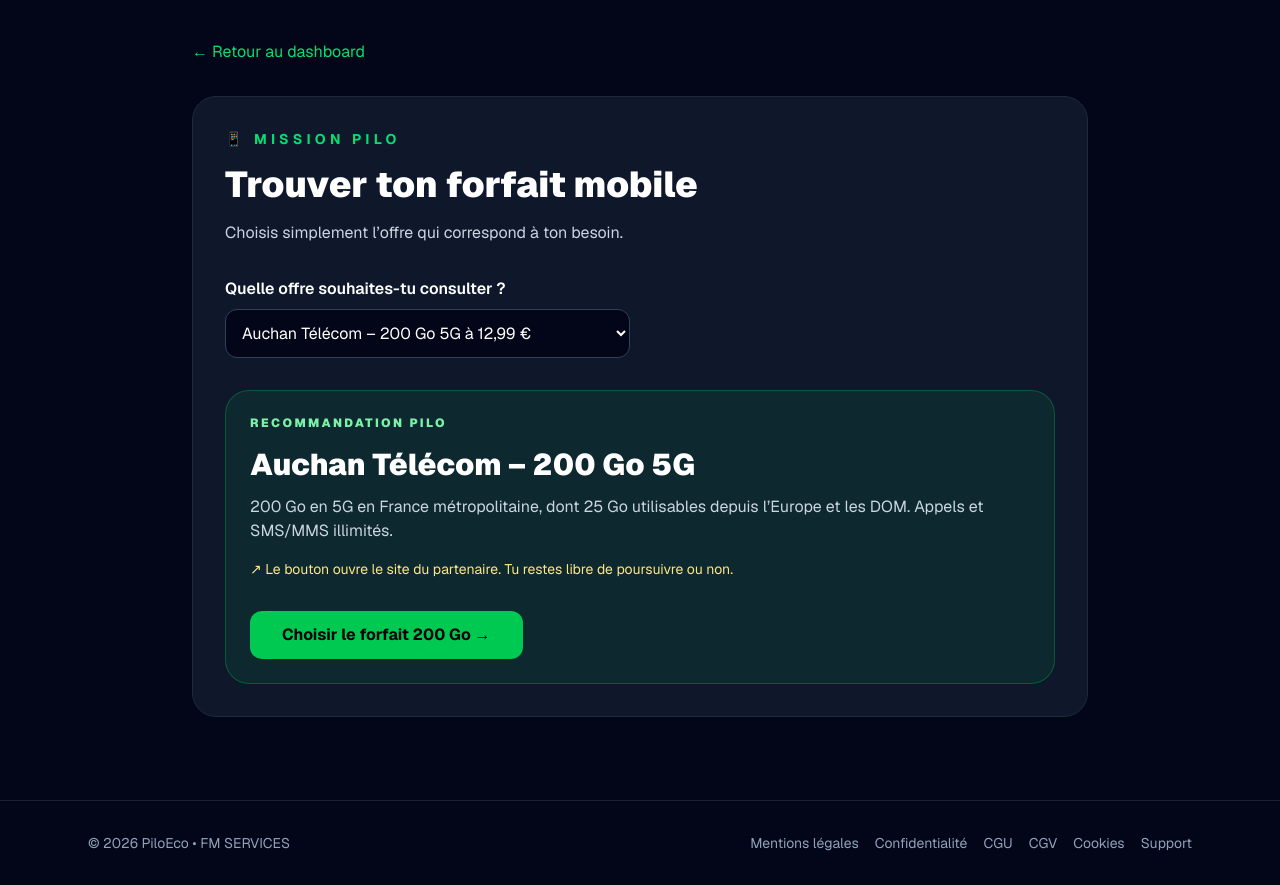
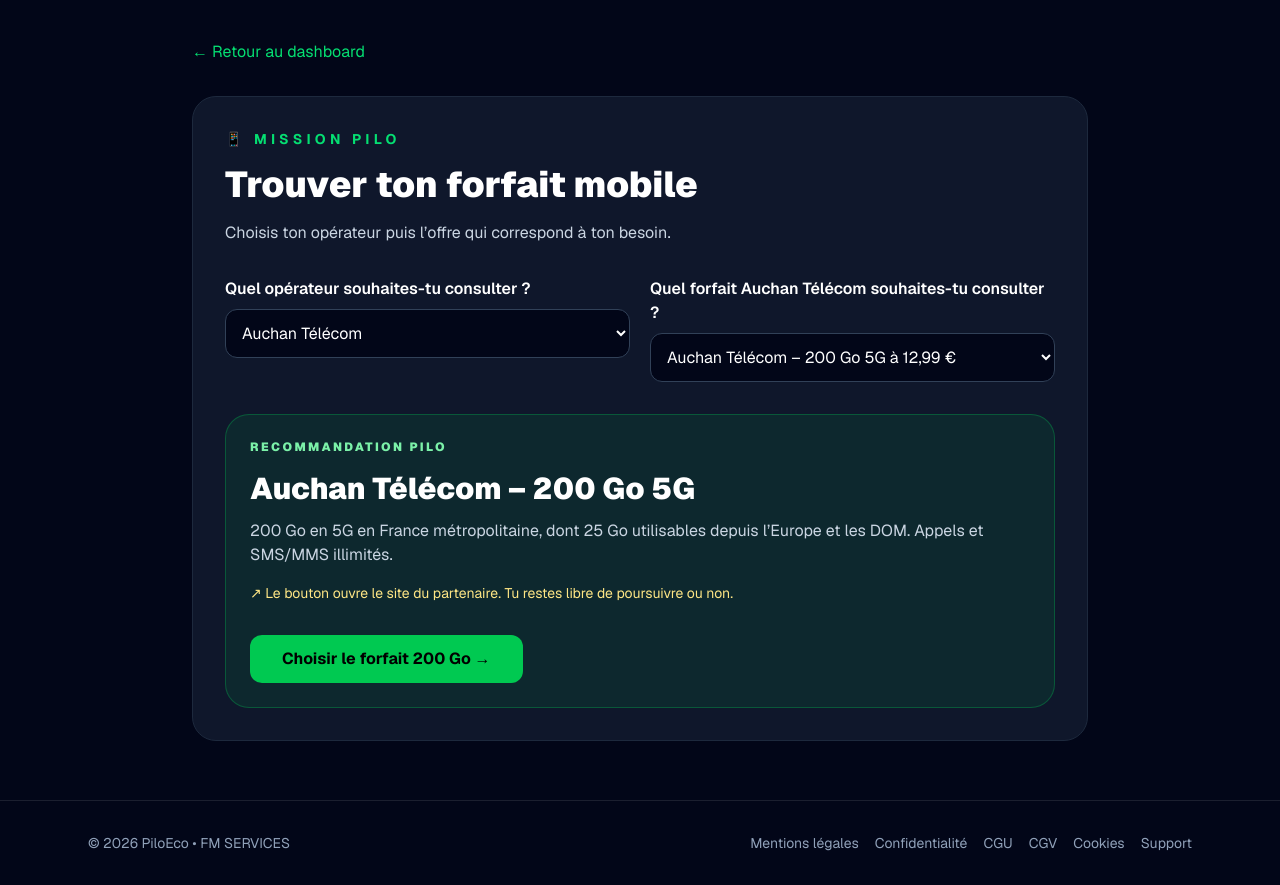
Before and after one commit to MAT13-13/PiloEco, a Next.js app in the folder frontend/: page /missions/mobile in a window 1280 px wide. Built offline with nearby package versions, Linux system fonts and the light colour scheme.

Commit message:
Mise à jour PiloEco missions et analyse

```diff
--- a/frontend/src/app/analyse/page.tsx
+++ b/frontend/src/app/analyse/page.tsx
@@ -780,12 +780,39 @@
       "Je vais préciser le besoin de ton entreprise afin de t'orienter vers le bon service partenaire.",
     questions: [
       {
-        key: "budget",
-        type: "number",
-        emoji: "💶",
-        title: "Quel budget souhaites-tu prévoir ?",
-        description: "Indique simplement ton budget approximatif en euros.",
-        placeholder: "Ex : 100",
+        key: "serviceType",
+        type: "select",
+        emoji: "🏢",
+        title: "Quel service professionnel recherches-tu ?",
+        description:
+          "Choisis le service dont ton entreprise a besoin.",
+        options: [
+          "Assurance décennale",
+          "Expert-comptable",
+        ],
+      },
+      {
+        key: "activity",
+        type: "select",
+        emoji: "💼",
+        title: "Quelle est ton activité principale ?",
+        description:
+          "Cette information aide Pilo à mieux orienter ta recherche.",
+        options: [
+          "Artisan du bâtiment",
+          "Maçon",
+          "Charpentier",
+          "Plombier",
+          "Électricien",
+          "Architecte",
+          "Entreprise générale du bâtiment",
+          "Commerce",
+          "Profession libérale",
+          "Indépendant",
+          "Micro-entrepreneur",
+          "Société",
+          "Autre",
+        ],
       },
     ],
   },
@@ -924,7 +951,7 @@
 
   energieTelecoms: {
     label: "Énergie & Télécoms",
-    icon: "⚡",
+    icon: "⚡📱",
     description:
       "Électricité, gaz, téléphone et connexion Internet.",
     categories: [
@@ -955,7 +982,7 @@
 
   autoMotoMobilite: {
     label: "Auto, Moto & Mobilité",
-    icon: "🚗",
+    icon: "🚗🏍️",
     description:
       "Assurances, entretien, équipement et nouvelles mobilités.",
     categories: [
@@ -982,7 +1009,7 @@
 
   proNumerique: {
     label: "Pro & Numérique",
-    icon: "💼",
+    icon: "💼💻",
     description:
       "Solutions pour ton activité professionnelle et tes usages numériques.",
     categories: [
@@ -1495,6 +1522,11 @@
         return;
       }
 
+      if (selectedCategory === "servicesEntreprises") {
+        router.push("/missions/services-entreprises");
+        return;
+      }
+
       router.push("/analyse-loading");
     } catch (error) {
       console.error(
--- a/frontend/src/app/components/MissionLayout.tsx
+++ b/frontend/src/app/components/MissionLayout.tsx
@@ -10,6 +10,12 @@
   type: "text" | "number" | "select";
   defaultValue: string | number;
   options?: string[];
+
+  // Affichage conditionnel facultatif d'un champ
+  showWhen?: {
+    field: string;
+    equals: string | string[];
+  };
 };
 
 type CompletionType =
@@ -100,6 +106,12 @@
   dynamicOfferField?: string;
   dynamicOffers?: Record<string, DynamicOffer>;
 
+  // Permet de choisir dynamiquement quelle offre afficher
+  // en fonction de plusieurs champs.
+  dynamicOfferResolver?: (
+    values: Record<string, string | number>
+  ) => string;
+
   alternativeOfferField?: string;
   alternativeOffers?: Record<string, DynamicOffer>;
   alternativeTitle?: string;
@@ -157,6 +169,7 @@
   offerPath = "/offres/mobile",
   dynamicOfferField,
   dynamicOffers,
+  dynamicOfferResolver,
   alternativeOfferField,
   alternativeOffers,
   alternativeTitle = "Autre offre partenaire",
@@ -246,9 +259,11 @@
     monthlySaving * 12
   );
 
-  const selectedDynamicValue = dynamicOfferField
-    ? String(values[dynamicOfferField] ?? "")
-    : "";
+  const selectedDynamicValue = dynamicOfferResolver
+    ? dynamicOfferResolver(values)
+    : dynamicOfferField
+      ? String(values[dynamicOfferField] ?? "")
+      : "";
 
   const selectedOffer =
     dynamicOffers && selectedDynamicValue
@@ -522,6 +537,24 @@
     );
   };
 
+  const visibleFields = fields.filter((field) => {
+    if (!field.showWhen) {
+      return true;
+    }
+
+    const currentValue = String(
+      values[field.showWhen.field] ?? ""
+    );
+
+    const acceptedValues = Array.isArray(
+      field.showWhen.equals
+    )
+      ? field.showWhen.equals
+      : [field.showWhen.equals];
+
+    return acceptedValues.includes(currentValue);
+  });
+
   return (
     <main className="min-h-screen bg-slate-950 px-6 py-10 text-white">
       <div className="mx-auto max-w-4xl">
@@ -546,7 +579,7 @@
           </p>
 
           <div className="mt-8 grid gap-5 md:grid-cols-2">
-            {fields.map((field) => (
+            {visibleFields.map((field) => (
               <label key={field.name}>
                 <p className="mb-2 font-semibold">
                   {field.label}
--- a/frontend/src/app/missions/mobile/page.tsx
+++ b/frontend/src/app/missions/mobile/page.tsx
@@ -46,48 +46,97 @@
 const LYCA_24_MOIS =
   "https://mkq.lycamobile.fr/?P513AB758C0F52111&redir=https%3A%2F%2Fwww.lycamobile.fr%2Fabo%2Ffr%2Fbundles%2Fsim-only-deals%2F%2324-mois";
 
+/* =========================
+   LEBARA
+========================= */
+
+const LEBARA_FORFAITS =
+  "https://track.effiliation.com/servlet/effi.redir?id_compteur=23304600&url=https%3A%2F%2Fwww.lebara.fr%2F";
+
 export default function MobileMissionPage() {
   return (
     <MissionLayout
       icon="📱"
       title="Trouver ton forfait mobile"
-      subtitle="Choisis simplement l’offre qui correspond à ton besoin."
+      subtitle="Choisis ton opérateur puis l’offre qui correspond à ton besoin."
       basePrice={0}
       recommendedPrice={0}
       recommendedName="Offre mobile adaptée"
-      advice="Pilo t’oriente directement vers le forfait ou la solution mobile qui correspond à ton besoin."
+      advice="Pilo t’oriente vers une solution mobile adaptée à ton besoin."
       fields={[
         {
-          name: "offerType",
-          label: "Quelle offre souhaites-tu consulter ?",
+          name: "operator",
+          label: "Quel opérateur souhaites-tu consulter ?",
+          type: "select",
+          defaultValue: "Auchan Télécom",
+          options: [
+            "Auchan Télécom",
+            "Lyca Mobile",
+            "Lebara",
+          ],
+        },
+        {
+          name: "auchanOffer",
+          label: "Quel forfait Auchan Télécom souhaites-tu consulter ?",
           type: "select",
           defaultValue:
             "Auchan Télécom – 200 Go 5G à 12,99 €",
+          showWhen: {
+            field: "operator",
+            equals: "Auchan Télécom",
+          },
           options: [
             "Auchan Télécom – 200 Go 5G à 12,99 €",
             "Auchan Télécom – 100 Go 5G à 9,99 €",
             "Auchan Télécom – 200 Go 5G international à 15,99 €",
             "Auchan Télécom – 10 Go 4G à 7,99 €",
             "Auchan Télécom – 1 Go 4G à 1,99 €",
-
             "Auchan Télécom – Acheter un mobile",
-
+            "Auchan Télécom – Programme de parrainage",
+          ],
+        },
+        {
+          name: "lycaOffer",
+          label: "Quelle offre Lyca Mobile souhaites-tu consulter ?",
+          type: "select",
+          defaultValue: "Lyca Mobile – eSIM",
+          showWhen: {
+            field: "operator",
+            equals: "Lyca Mobile",
+          },
+          options: [
             "Lyca Mobile – eSIM",
             "Lyca Mobile – Forfait international",
             "Lyca Mobile – Forfait prépayé",
             "Lyca Mobile – Forfait SIM 1 mois",
             "Lyca Mobile – Forfait SIM 24 mois",
-
-            "Auchan Télécom – Programme de parrainage",
           ],
         },
       ]}
-      dynamicOfferField="offerType"
+      dynamicOfferResolver={(values) => {
+        const operator = String(
+          values.operator ?? ""
+        );
+
+        if (operator === "Auchan Télécom") {
+          return String(
+            values.auchanOffer ?? ""
+          );
+        }
+
+        if (operator === "Lyca Mobile") {
+          return String(
+            values.lycaOffer ?? ""
+          );
+        }
+
+        if (operator === "Lebara") {
+          return "Lebara – Voir les forfaits";
+        }
+
+        return "";
+      }}
       dynamicOffers={{
-        /* =========================
-           AUCHAN TÉLÉCOM
-        ========================= */
-
         "Auchan Télécom – 200 Go 5G à 12,99 €": {
           href: AUCHAN_200,
           buttonLabel:
@@ -165,10 +214,6 @@
           external: true,
         },
 
-        /* =========================
-           LYCA MOBILE
-        ========================= */
-
         "Lyca Mobile – eSIM": {
           href: LYCA_ESIM,
           buttonLabel:
@@ -223,6 +268,17 @@
             "Découvre les forfaits SIM Lyca Mobile proposés sur une durée de 24 mois.",
           external: true,
         },
+
+        "Lebara – Voir les forfaits": {
+          href: LEBARA_FORFAITS,
+          buttonLabel:
+            "Découvrir les forfaits Lebara →",
+          recommendedName:
+            "Lebara – Forfaits mobiles",
+          advice:
+            "Consulte les forfaits mobiles Lebara et choisis directement l’offre correspondant à ton besoin et à ton budget.",
+          external: true,
+        },
       }}
     />
   );
--- a/frontend/src/app/missions/page.tsx
+++ b/frontend/src/app/missions/page.tsx
@@ -49,7 +49,7 @@
   {
   id: "energie-telecoms",
   label: "Énergie & Télécoms",
-    icon: "⚡",
+  icon: "⚡📱",
   description: "Électricité, gaz, téléphone et connexion Internet.",
   slugs: [
     "electricite",
@@ -88,7 +88,7 @@
   {
     id: "auto-moto-mobilite",
     label: "Auto, Moto & Mobilité",
-    icon: "🚗",
+    icon: "🚗🏍️",
     description: "Assurances, entretien, équipement et nouvelles mobilités.",
     slugs: [
       "auto",
@@ -116,7 +116,7 @@
   {
     id: "pro-numerique",
     label: "Pro & Numérique",
-    icon: "💼",
+    icon: "💼💻",
     description: "Solutions professionnelles et services numériques.",
     slugs: [
       "site-internet-pro",
```
Also changed, not shown: frontend/src/app/missions/services-entreprises/page.tsx (+49 -5 lines). Lines whose indentation alone changed are shown as unchanged.
